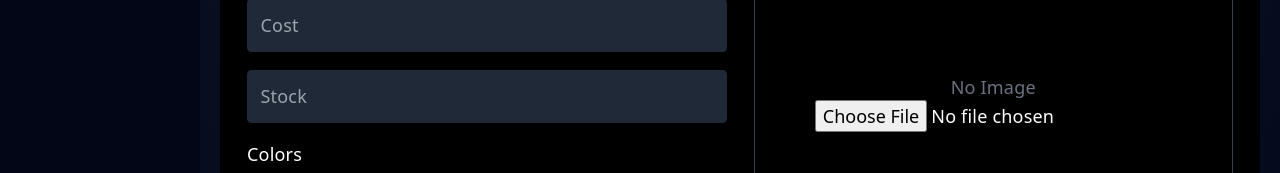
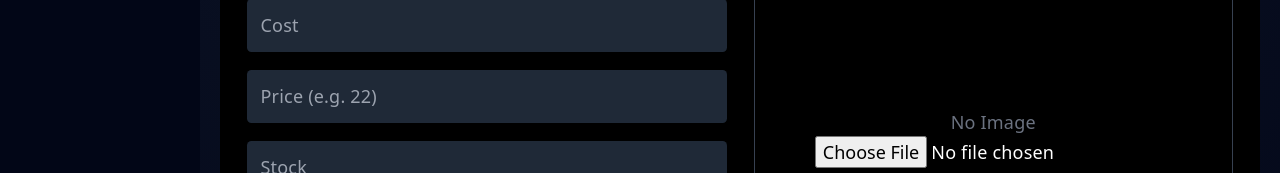
Before and after one commit to outlandi-co/signavi-studio, a React (Vite) app: page /admin/products/new in a window 1280 px wide. Shown: the part 355-528 px from the top of the page. Built offline with nearby package versions, Linux system fonts and the light colour scheme; no server answers; sample sign-in values are in the browser's storage.

Commit message:
CreateProduct modified

```diff
--- a/src/pages/admin/CreateProduct.jsx
+++ b/src/pages/admin/CreateProduct.jsx
@@ -7,7 +7,6 @@ const COLORS = [
   "Gray", "Dust", "Pink", "Blue"
 ]
 
-/* 🔥 ONLY UP TO 3XL */
 const SIZES = ["XS", "S", "M", "L", "XL", "2XL", "3XL"]
 
 export default function CreateProduct() {
@@ -66,9 +65,16 @@ export default function CreateProduct() {
 
       const formData = new FormData()
 
-      Object.entries(product).forEach(([k, v]) => {
-        formData.append(k, JSON.stringify(v))
-      })
+      /* 🔥 FIX: DO NOT JSON STRINGIFY NUMBERS */
+      formData.append("name", product.name)
+      formData.append("category", product.category)
+      formData.append("cost", product.cost)
+      formData.append("price", product.price)
+      formData.append("stock", product.stock)
+
+      /* 🔥 ONLY JSON FOR ARRAYS */
+      formData.append("colors", JSON.stringify(product.colors))
+      formData.append("sizes", JSON.stringify(product.sizes))
 
       if (image) formData.append("image", image)
 
@@ -115,6 +121,14 @@ export default function CreateProduct() {
             className="bg-gray-800 p-3 rounded"
           />
 
+          {/* 🔥 ADD PRICE INPUT */}
+          <input
+            name="price"
+            placeholder="Price (e.g. 22)"
+            onChange={handleChange}
+            className="bg-gray-800 p-3 rounded"
+          />
+
           <input
             name="stock"
             placeholder="Stock"
@@ -130,6 +144,7 @@ export default function CreateProduct() {
                 <button
                   key={c}
                   onClick={() => toggleValue("colors", c)}
+                  type="button"
                   className={`px-3 py-1 rounded border ${
                     product.colors.includes(c)
                       ? "bg-green-500 text-black"
@@ -150,6 +165,7 @@ export default function CreateProduct() {
                 <button
                   key={s}
                   onClick={() => toggleValue("sizes", s)}
+                  type="button"
                   className={`px-3 py-1 rounded border ${
                     product.sizes.includes(s)
                       ? "bg-blue-500 text-black"
```
